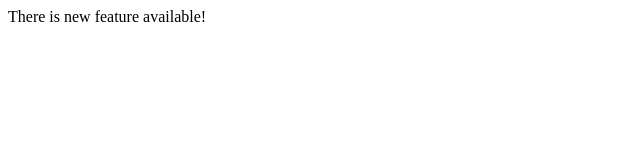
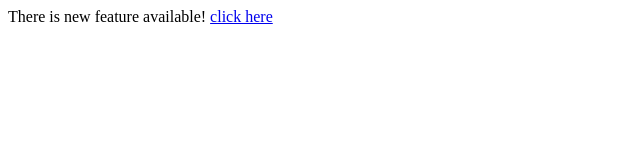
Before and after one commit to rishabh-mishra-2003/lecture3, a plain HTML site: page feature.html in a window 1280 px wide. Shown: the full height of the page, 0-640 px from the left. Drawn offline with Linux system fonts and the light colour scheme.

Commit message:
Linking to index.html

```diff
--- a/feature.html
+++ b/feature.html
@@ -7,5 +7,6 @@
 </head>
 <body>
     There is new feature available!
+    <a href="index.html">click here</a>
 </body>
 </html>
```
